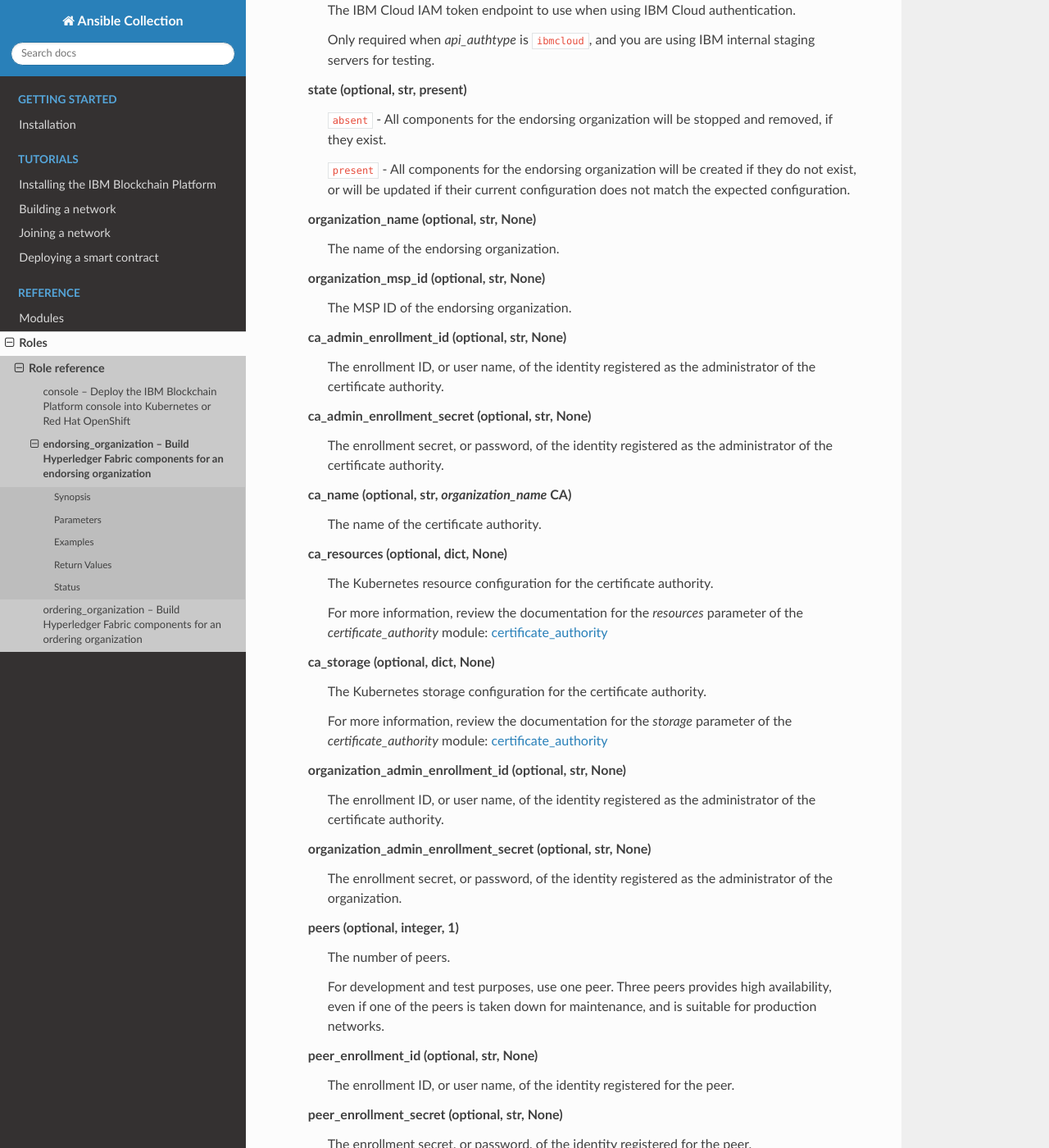
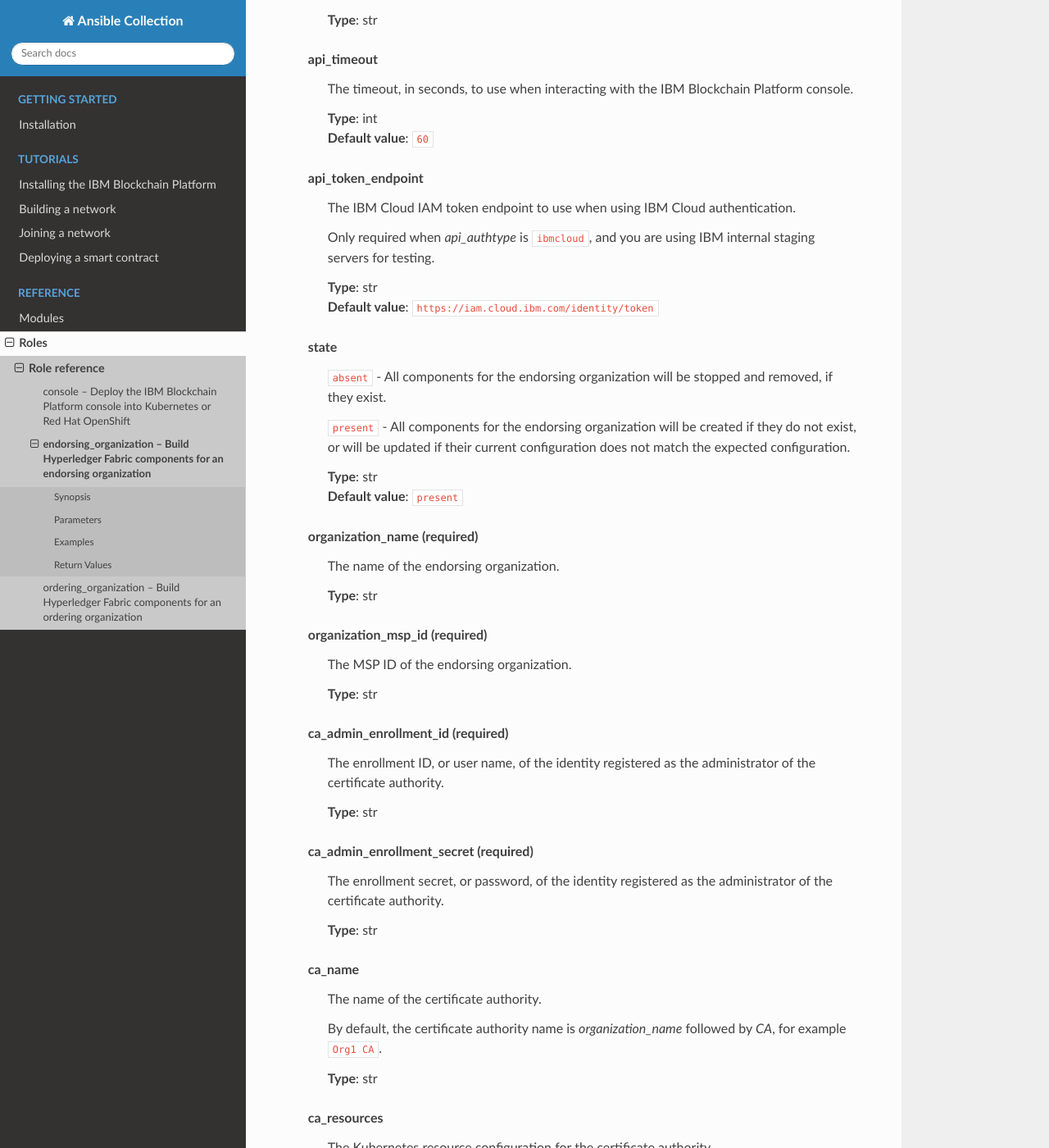
Before and after one commit to IBM-Blockchain/ansible-collection, a Sphinx documentation site: the page built from docs/source/roles/endorsing_organization.rst, in a window 1280 px wide and 1400 px high, scrolled down 1163 px. Shown: the whole window at 82% size. Built offline with Sphinx 7.4.7 and the Read the Docs theme 2.0.0, drawn with Linux system fonts in a browser that asks for light colours; some of the changed text lies outside the part shown.

Commit message:
Update endorsing organization role
Signed-off-by: Simon Stone <sstone1@uk.ibm.com>

```diff
--- a/docs/source/roles/endorsing_organization.rst
+++ b/docs/source/roles/endorsing_organization.rst
@@ -23,116 +23,195 @@ This role works with the IBM Blockchain Platform managed service running in IBM
 Parameters
 ----------
 
-  api_endpoint (optional, str, None)
+  api_endpoint (required)
     The URL for the IBM Blockchain Platform console.
 
-  api_authtype (optional, str, None)
+    | **Type**: str
+
+  api_authtype (required)
     ``ibmcloud`` - Authenticate to the IBM Blockchain Platform console using IBM Cloud authentication. You must provide a valid API key using *api_key*.
 
     ``basic`` - Authenticate to the IBM Blockchain Platform console using basic authentication. You must provide both a valid API key using *api_key* and API secret using *api_secret*.
 
-  api_key (optional, str, None)
+    | **Type**: str
+
+  api_key (required)
     The API key for the IBM Blockchain Platform console.
 
-  api_secret (optional, str, None)
+    | **Type**: str
+
+  api_secret
     The API secret for the IBM Blockchain Platform console.
 
     Only required when *api_authtype* is ``basic``.
 
-  api_timeout (optional, integer, 60)
+    | **Type**: str
+
+  api_timeout
     The timeout, in seconds, to use when interacting with the IBM Blockchain Platform console.
 
-  api_token_endpoint (optional, str, https://iam.cloud.ibm.com/identity/token)
+    | **Type**: int
+    | **Default value**: ``60``
+
+  api_token_endpoint
     The IBM Cloud IAM token endpoint to use when using IBM Cloud authentication.
 
     Only required when *api_authtype* is ``ibmcloud``, and you are using IBM internal staging servers for testing.
 
-  state (optional, str, present)
+    | **Type**: str
+    | **Default value**: ``https://iam.cloud.ibm.com/identity/token``
+
+  state
     ``absent`` - All components for the endorsing organization will be stopped and removed, if they exist.
 
     ``present`` - All components for the endorsing organization will be created if they do not exist, or will be updated if their current configuration does not match the expected configuration.
 
-  organization_name (optional, str, None)
+    | **Type**: str
+    | **Default value**: ``present``
+
+  organization_name (required)
     The name of the endorsing organization.
 
-  organization_msp_id (optional, str, None)
+    | **Type**: str
+
+  organization_msp_id (required)
     The MSP ID of the endorsing organization.
 
-  ca_admin_enrollment_id (optional, str, None)
+    | **Type**: str
+
+  ca_admin_enrollment_id (required)
     The enrollment ID, or user name, of the identity registered as the administrator of the certificate authority.
 
-  ca_admin_enrollment_secret (optional, str, None)
+    | **Type**: str
+
+  ca_admin_enrollment_secret (required)
     The enrollment secret, or password, of the identity registered as the administrator of the certificate authority.
 
-  ca_name (optional, str, *organization_name* CA)
+    | **Type**: str
+
+  ca_name
     The name of the certificate authority.
 
-  ca_resources (optional, dict, None)
+    By default, the certificate authority name is *organization_name* followed by `CA`, for example ``Org1 CA``.
+
+    | **Type**: str
+
+  ca_resources
     The Kubernetes resource configuration for the certificate authority.
 
     For more information, review the documentation for the *resources* parameter of the *certificate_authority* module: `certificate_authority <../modules/certificate_authority.html>`_
 
-  ca_storage (optional, dict, None)
+    | **Type**: dict
+
+  ca_storage
     The Kubernetes storage configuration for the certificate authority.
 
     For more information, review the documentation for the *storage* parameter of the *certificate_authority* module: `certificate_authority <../modules/certificate_authority.html>`_
 
-  organization_admin_enrollment_id (optional, str, None)
-    The enrollment ID, or user name, of the identity registered as the administrator of the certificate authority.
+    | **Type**: dict
 
-  organization_admin_enrollment_secret (optional, str, None)
+  organization_admin_enrollment_id (required)
+    The enrollment ID, or user name, of the identity registered as the administrator of the organization.
+
+    | **Type**: str
+
+  organization_admin_enrollment_secret (required)
     The enrollment secret, or password, of the identity registered as the administrator of the organization.
 
-  peers (optional, integer, 1)
+    | **Type**: str
+
+  peers
     The number of peers.
 
     For development and test purposes, use one peer. Three peers provides high availability, even if one of the peers is taken down for maintenance, and is suitable for production networks.
 
-  peer_enrollment_id (optional, str, None)
+    | **Type**: int
+    | **Default value**: ``1``
+
+  peer_enrollment_id (required)
     The enrollment ID, or user name, of the identity registered for the peer.
 
-  peer_enrollment_secret (optional, str, None)
+    | **Type**: str
+
+  peer_enrollment_secret (required)
     The enrollment secret, or password, of the identity registered for the peer.
 
-  peer_name (optional, str, *organization_name* Peer)
+    | **Type**: str
+
+  peer_name
     The name of the peer.
 
     If more than one peer is being created using the *peers* parameter, then a number will be appended to the specified peer name.
 
-  peer_state_db (optional, str, couchdb)
+    By default, the peer name is *organization_name* followed by `Peer`, for example ``Org1 Peer``.
+
+    | **Type**: str
+
+  peer_state_db
     ``couchdb`` - Use CouchDB as the state database for this peer.
 
     ``leveldb`` - Use LevelDB as the state database for this peer.
 
-  peer_resources (optional, dict, None)
+    | **Type**: str
+    | **Default value**: ``couchdb``
+
+  peer_resources
     The Kubernetes resource configuration for the peer.
 
     For more information, review the documentation for the *resources* parameter of the *peer* module: `peer <../modules/peer.html>`_
 
-  peer_storage (optional, dict, None)
+    | **Type**: dict
+
+  peer_storage
     The Kubernetes storage configuration for the peer.
 
     For more information, review the documentation for the *storage* parameter of the *peer* module: `peer <../modules/peer.html>`_
 
-  wait_timeout (optional, integer, 60)
+    | **Type**: dict
+
+  wait_timeout
     The timeout, in seconds, to wait until the certificate authority and the peer are available.
+
+    | **Type**: int
+    | **Default value**: ``60``
 
 Examples
 --------
 
 .. code-block:: yaml+jinja
 
+  - name: Create components for an endorsing organization
+    vars:
+      state: present
+      api_endpoint: https://ibp-console.example.org:32000
+      api_authtype: basic
+      api_key: xxxxxxxx
+      api_secret: xxxxxxxxxxxxxxxxxxxxxxxxxxxxxxxx
+      organization_name: Org1
+      organization_msp_id: Org1MSP
+      ca_admin_enrollment_id: admin
+      ca_admin_enrollment_secret: adminpw
+      organization_admin_enrollment_id: org1admin
+      organization_admin_enrollment_secret: org1adminpw
+      peer_enrollment_id: org1peer
+      peer_enrollment_secret: org1peerpw
+      wait_timeout: 3600
+    roles:
+      - ibm.blockchain_platform.endorsing_organization
+
+  - name: Destroy components for an endorsing organization
+    vars:
+      state: present
+      api_endpoint: https://ibp-console.example.org:32000
+      api_authtype: basic
+      api_key: xxxxxxxx
+      api_secret: xxxxxxxxxxxxxxxxxxxxxxxxxxxxxxxx
+      organization_name: Org1
+      wait_timeout: 3600
+    roles:
+      - ibm.blockchain_platform.endorsing_organization
+
 Return Values
 -------------
 
-
-Status
-------
-
-- This is not guaranteed to have a backwards compatible interface. *[preview]*
-- This is maintained by community.
-
-Authors
-~~~~~~~
-
-- Simon Stone (@sstone1)
+No values are returned by this role.
```
